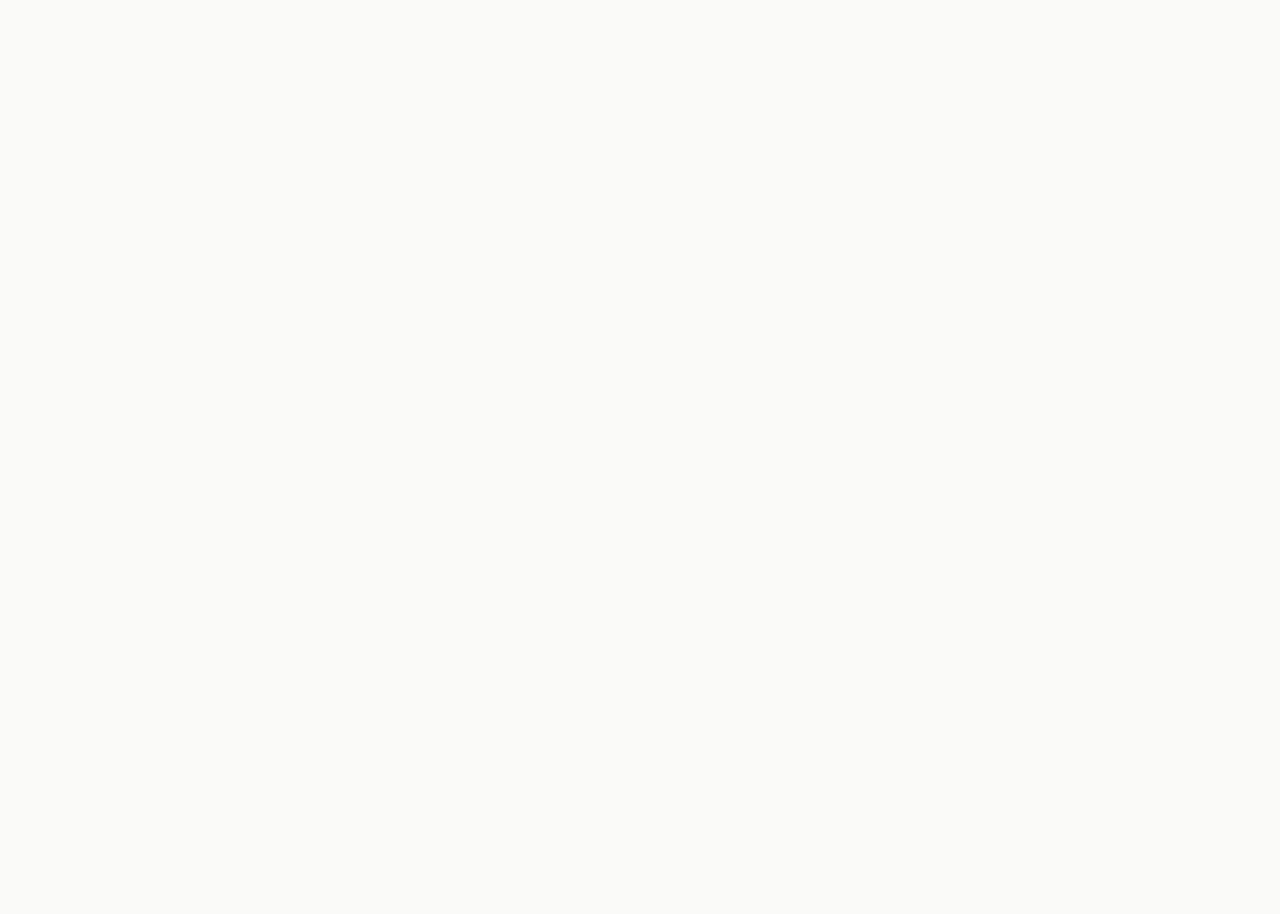
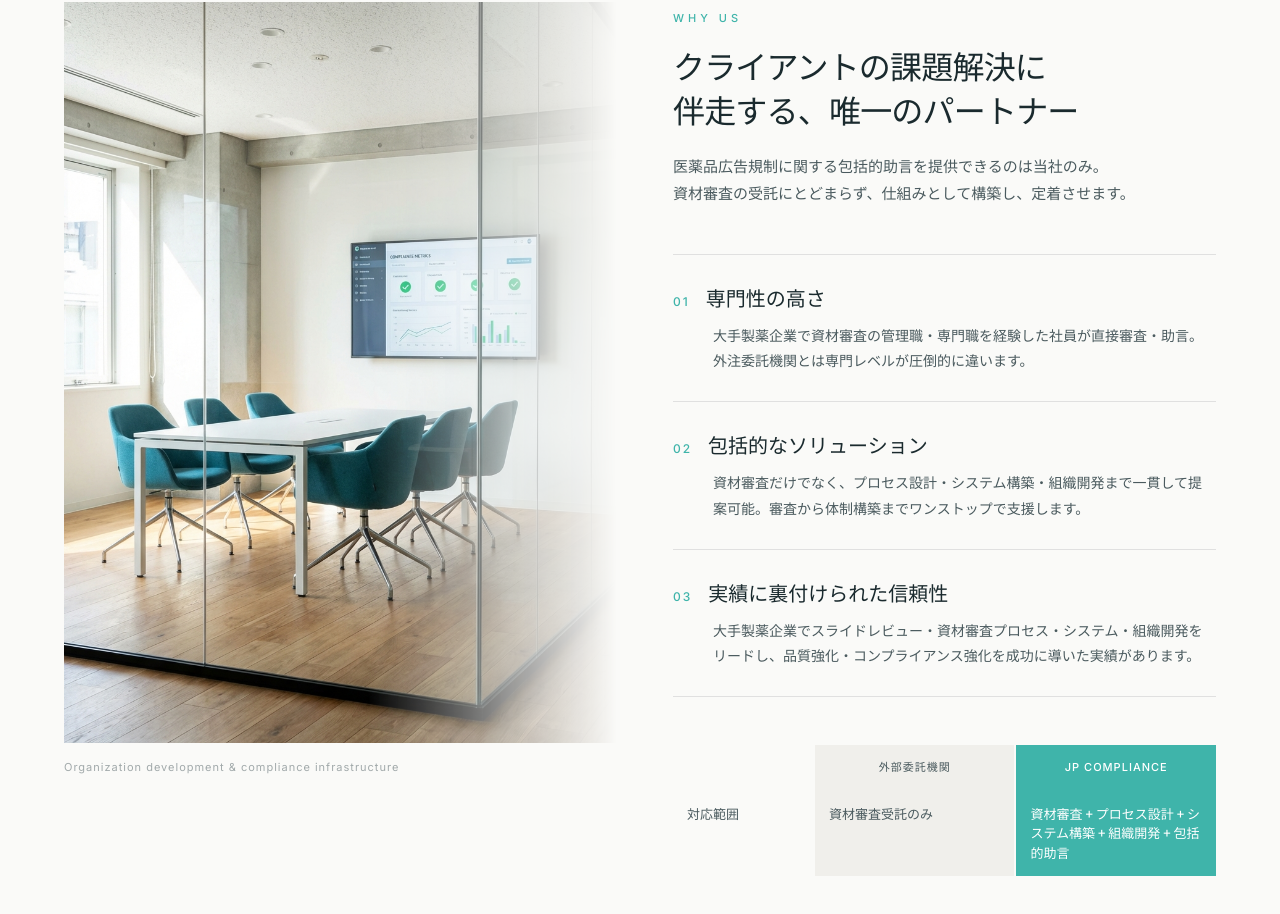
Before and after one commit to Take404/JP-Compliance, a Next.js app: page / in a window 1280 px wide. Shown: the part 938-1852 px from the top of the page. Before the commit the page ends 800 px from the top, so only its background shows below. Built offline with nearby package versions, Linux system fonts and the light colour scheme.

Commit message:
feat: implement Why Us section with sticky image and fade animations

```diff
--- a/src/app/page.tsx
+++ b/src/app/page.tsx
@@ -1,6 +1,8 @@
 import GrainOverlay from "@/components/GrainOverlay";
 import CursorGlow from "@/components/CursorGlow";
 import HeroSection from "@/components/HeroSection";
+import WhyUsSection from "@/components/WhyUsSection";
+import ValueSection from "@/components/ValueSection";
 
 export default function Home() {
   return (
@@ -8,6 +10,8 @@ export default function Home() {
       <GrainOverlay />
       <CursorGlow />
       <HeroSection />
+      <WhyUsSection />
+      <ValueSection />
     </main>
   );
 }
--- /dev/null
+++ b/src/components/WhyUsSection.tsx
@@ -0,0 +1,85 @@
+"use client";
+
+import { useRef } from "react";
+import { motion, useInView } from "framer-motion";
+import Image from "next/image";
+
+const items = [
+  { num: "01", title: "専門性の高さ", desc: "大手製薬企業で資材審査の管理職・専門職を経験した社員が直接審査・助言。外注委託機関とは専門レベルが圧倒的に違います。" },
+  { num: "02", title: "包括的なソリューション", desc: "資材審査だけでなく、プロセス設計・システム構築・組織開発まで一貫して提案可能。審査から体制構築までワンストップで支援します。" },
+  { num: "03", title: "実績に裏付けられた信頼性", desc: "大手製薬企業でスライドレビュー・資材審査プロセス・システム・組織開発をリードし、品質強化・コンプライアンス強化を成功に導いた実績があります。" },
+];
+
+export default function WhyUsSection() {
+  const ref = useRef(null);
+  const isInView = useInView(ref, { once: true, margin: "-100px" });
+
+  const fadeUp = (delay: number) => ({
+    initial: { opacity: 0, y: 15 } as const,
+    animate: isInView ? { opacity: 1, y: 0 } : { opacity: 0, y: 15 },
+    transition: { duration: 0.7, ease: "easeOut", delay },
+  });
+
+  return (
+    <section id="whyus" ref={ref} className="py-[140px] px-[5%]">
+      <div className="max-w-container mx-auto flex gap-14 items-start">
+        <motion.div
+          className="flex-shrink-0 w-[48%] sticky top-[100px] overflow-hidden"
+          initial={{ opacity: 0, x: -30 }}
+          animate={isInView ? { opacity: 1, x: 0 } : {}}
+          transition={{ duration: 1.2, ease: [0.16, 1, 0.3, 1] }}
+        >
+          <Image
+            src="/images/whyus.png"
+            alt="Meeting room"
+            width={800}
+            height={533}
+            className="w-full h-auto hover:scale-[1.02] transition-transform duration-600"
+            style={{
+              maskImage: "linear-gradient(to right, rgba(0,0,0,1) 0%, rgba(0,0,0,1) 55%, rgba(0,0,0,0.4) 80%, transparent 100%)",
+              WebkitMaskImage: "linear-gradient(to right, rgba(0,0,0,1) 0%, rgba(0,0,0,1) 55%, rgba(0,0,0,0.4) 80%, transparent 100%)",
+            }}
+          />
+          <p className="font-en text-[11px] tracking-[1px] text-body-text mt-4 opacity-50">
+            Organization development &amp; compliance infrastructure
+          </p>
+        </motion.div>
+
+        <div className="flex-1 pt-2">
+          <motion.p className="font-en text-[11px] tracking-[4px] text-teal uppercase font-medium" {...fadeUp(0.2)}>Why Us</motion.p>
+          <motion.h2 className="text-[32px] font-extralight text-dark-text leading-[1.4] mt-4 tracking-tight" {...fadeUp(0.4)}>
+            クライアントの課題解決に<br />伴走する、唯一のパートナー
+          </motion.h2>
+          <motion.p className="text-[15px] text-body-text leading-[1.8] mt-5" {...fadeUp(0.6)}>
+            医薬品広告規制に関する包括的助言を提供できるのは当社のみ。<br />資材審査の受託にとどまらず、仕組みとして構築し、定着させます。
+          </motion.p>
+
+          <div className="mt-12">
+            {items.map((item, i) => (
+              <motion.div key={item.num} className="py-7 border-t border-light-gray last:border-b" {...fadeUp(0.8 + i * 0.2)}>
+                <div className="flex items-baseline gap-4">
+                  <span className="font-en text-[12px] text-teal tracking-[2px] font-medium">{item.num}</span>
+                  <h3 className="text-[20px] font-normal text-dark-text">{item.title}</h3>
+                </div>
+                <p className="text-[14px] text-body-text leading-[1.8] mt-2.5 pl-10">{item.desc}</p>
+              </motion.div>
+            ))}
+          </div>
+
+          <motion.div className="mt-12" {...fadeUp(1.6)}>
+            <div className="flex gap-0.5 mt-3">
+              <div className="w-[140px] p-3.5 text-[13px] font-medium text-body-text" />
+              <div className="flex-1 bg-[#F0EFEB] p-3.5 text-center font-en text-[11px] tracking-[1px] uppercase text-body-text">外部委託機関</div>
+              <div className="flex-1 bg-teal p-3.5 text-center font-en text-[11px] tracking-[1px] uppercase text-white font-medium">JP Compliance</div>
+            </div>
+            <div className="flex gap-0.5">
+              <div className="w-[140px] p-3.5 text-[13px] font-medium text-body-text">対応範囲</div>
+              <div className="flex-1 bg-[#F0EFEB] p-3.5 text-[13px] text-body-text leading-[1.5]">資材審査受託のみ</div>
+              <div className="flex-1 bg-teal p-3.5 text-[13px] text-white font-medium leading-[1.5]">資材審査 + プロセス設計 + システム構築 + 組織開発 + 包括的助言</div>
+            </div>
+          </motion.div>
+        </div>
+      </div>
+    </section>
+  );
+}
```
